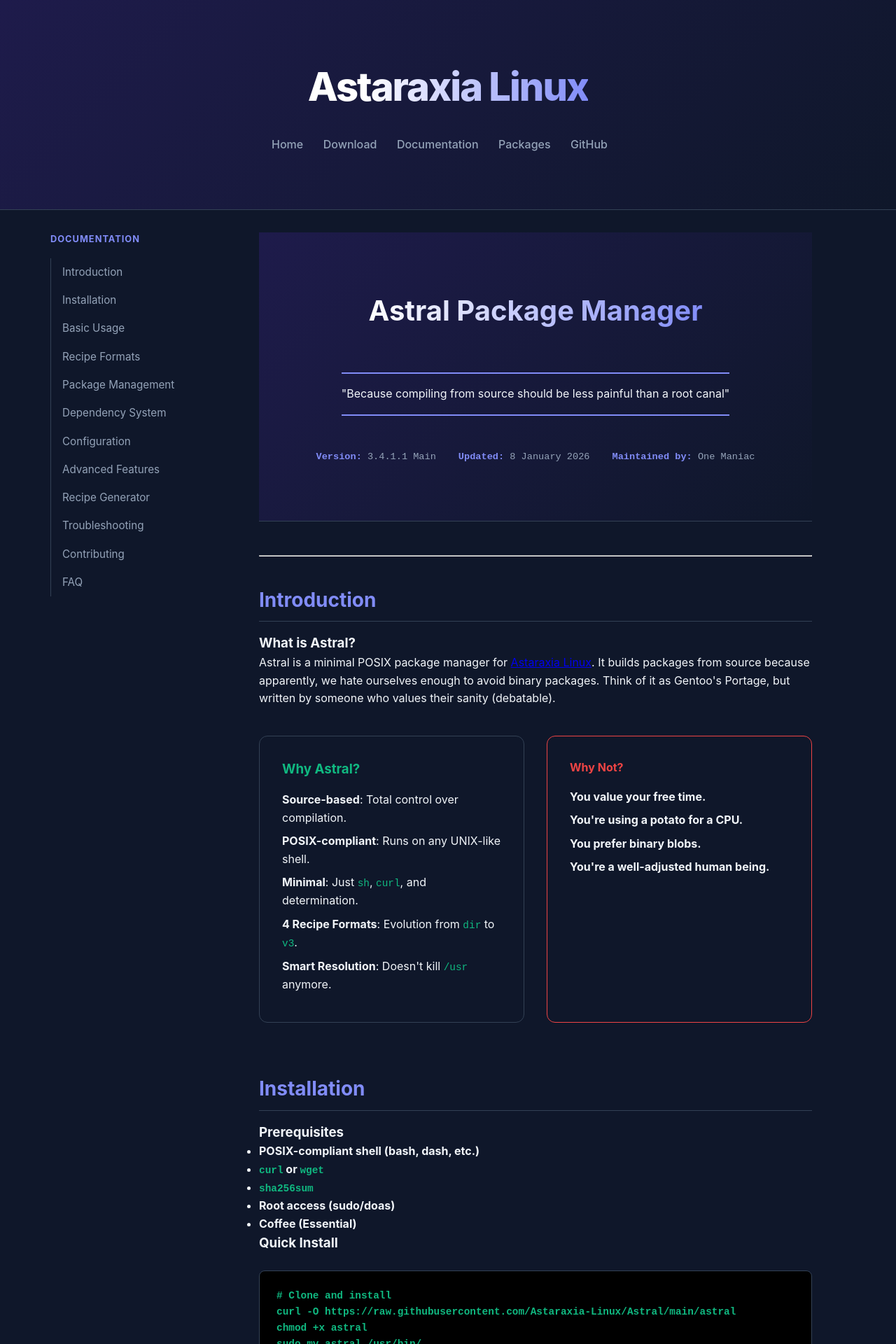
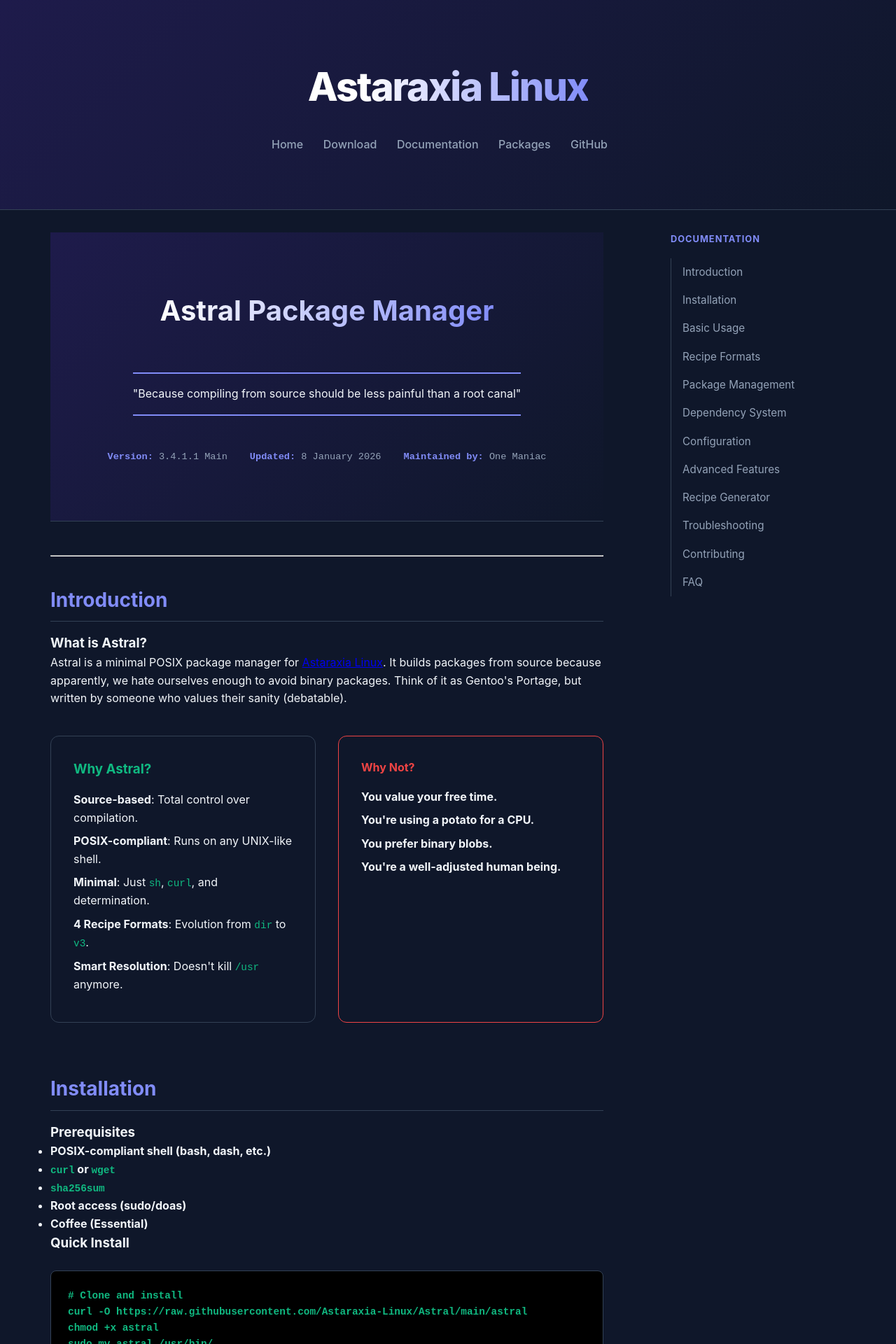
Before and after one commit to Astaraxia-Linux/astaraxia-linux.github.io, a Jekyll site: the page built from docus/astral.html, in a window 1280 px wide. Shown: the top 1920 px of the page at 70% size. Built offline with Jekyll 4.4.1, drawn with Linux system fonts in a browser that asks for light colours.

Commit message:
Update docs.html

```diff
--- a/_layouts/docs.html
+++ b/_layouts/docs.html
@@ -62,10 +62,16 @@
             padding: 4rem 2rem;
         }
 
+        .main-wrapper {
+            display: flex;
+            flex-direction: row; /* Content first, sidebar second */
+        }
+
         /* Hardcoded Sidebar Style */
         .sidebar {
             width: 240px;
             flex-shrink: 0;
+            order: 2;
         }
         .sidebar h3 { font-size: 0.8rem; text-transform: uppercase; color: var(--primary); letter-spacing: 1px; margin-bottom: 1rem; }
         .sidebar ul { list-style: none; border-left: 1px solid var(--border); }
@@ -299,12 +305,79 @@
             margin-top: 5rem;
         }
 
+        .content {
+            flex-grow: 1;
+            min-width: 0;
+        }
+
         /* Responsive */
         @media (max-width: 850px) {
             .card-grid, .specs-grid { grid-template-columns: 1fr; }
         }
 
-        @media (max-width: 900px) { .main-wrapper { flex-direction: column; } .sidebar { width: 100%; } }
+        @media (max-width: 900px) {
+            .main-wrapper {
+                padding: 1rem;
+                position: relative;
+            }
+
+            /* 1. The Right-Side Overlay Sidebar */
+            .sidebar {
+                position: fixed;
+                top: 0;
+                right: -100%; /* Hidden by default */
+                height: 100vh;
+                background: var(--bg);
+                border-left: 1px solid var(--border);
+                z-index: 1000;
+                transition: 0.3s ease;
+                padding: 6rem 2rem 2rem;
+                box-shadow: -10px 0 30px rgba(0,0,0,0.5);
+            }
+
+            /* When sidebar is toggled open */
+            .sidebar.active {
+                right: 0;
+            }
+
+            /* 2. Responsive Card Grid Fix */
+            .card-grid, .specs-grid {
+                grid-template-columns: 1fr !important;
+                gap: 1.5rem;
+            }
+
+            .card, .spec-card {
+                width: 100% !important;
+                min-width: 0 !important;
+            }
+
+            /* 3. Table & Code Scroll (Stops the stretching) */
+            .download-table, .code-block {
+                display: block;
+                width: 100%;
+                overflow-x: auto;
+                -webkit-overflow-scrolling: touch;
+            }
+
+            /* Hamburger Button */
+            .menu-toggle {
+                display: block;
+                position: fixed;
+                top: 1.5rem;
+                right: 1.5rem;
+                z-index: 1100;
+                background: var(--primary);
+                color: white;
+                padding: 0.5rem 1rem;
+                border-radius: 4px;
+                cursor: pointer;
+                font-weight: bold;
+            }
+        }
+
+        @media (min-width: 901px) {
+            .menu-toggle { display: none; }
+        }
     </style>
 </head>
 <body>
```
